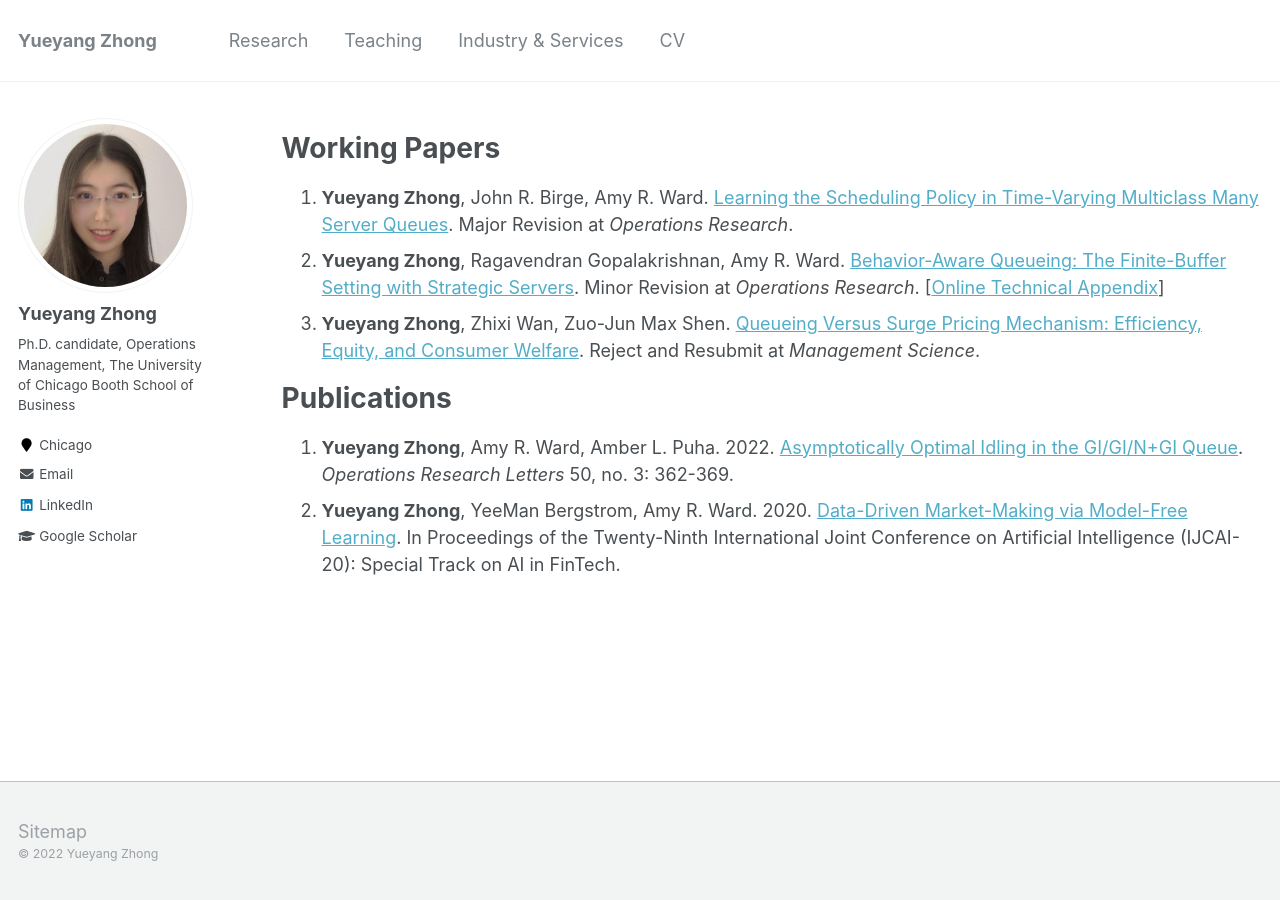
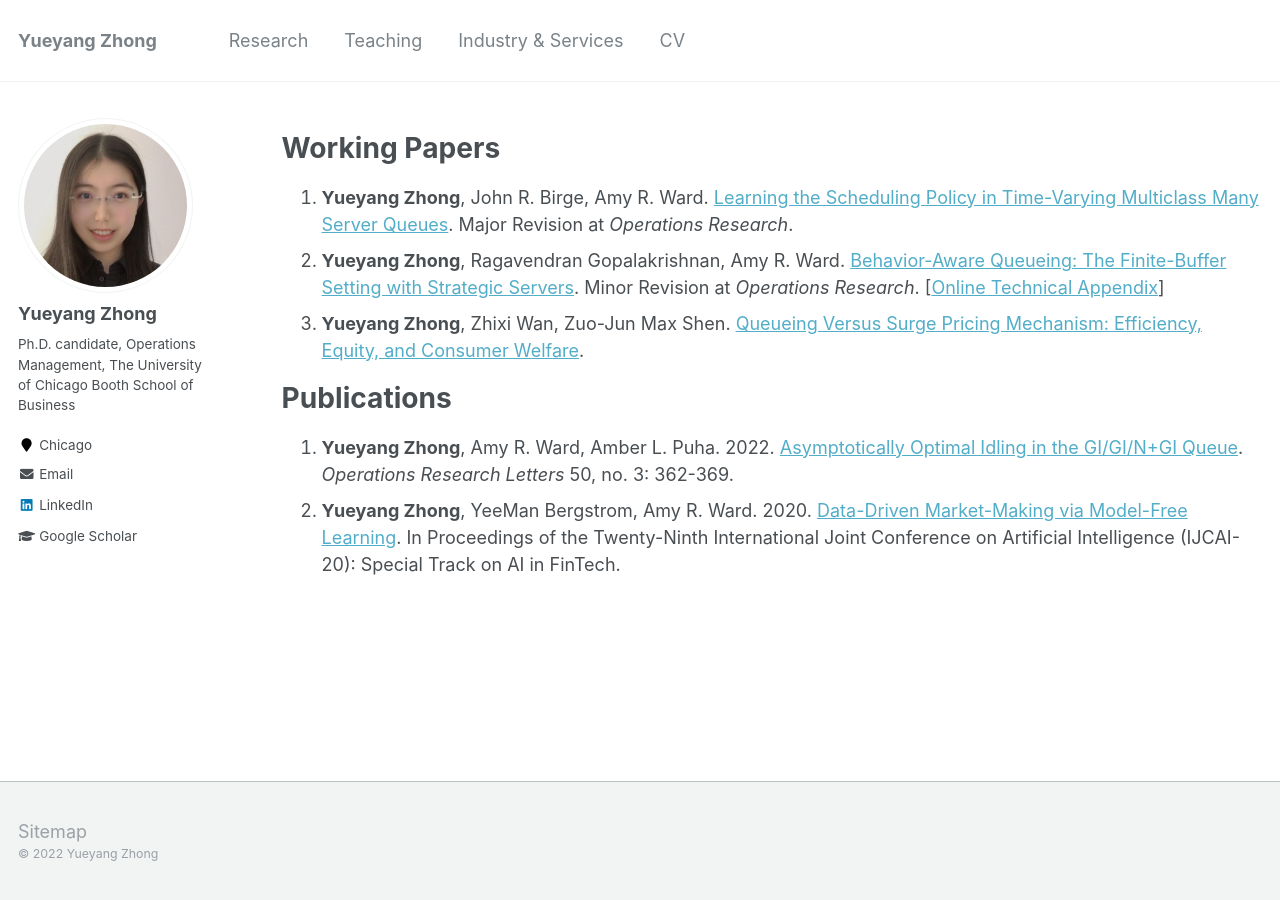
Before and after one commit to alicemengqi/site, a Jekyll site: the page built from _pages/publications.md, in a window 1280 px wide. Built offline with Jekyll 4.4.1, drawn with Linux system fonts in a browser that asks for light colours.

Commit message:
Update publications.md

```diff
--- a/_pages/publications.md
+++ b/_pages/publications.md
@@ -9,7 +9,7 @@
 # Working Papers
 1. **Yueyang Zhong**, John R. Birge, Amy R. Ward. [Learning the Scheduling Policy in Time-Varying Multiclass Many Server Queues](https://papers.ssrn.com/sol3/papers.cfm?abstract_id=4090021). Major Revision at *Operations Research*.
 2. **Yueyang Zhong**, Ragavendran Gopalakrishnan, Amy R. Ward. [Behavior-Aware Queueing: The Finite-Buffer Setting with Strategic Servers](https://papers.ssrn.com/sol3/papers.cfm?abstract_id=3633435). Minor Revision at *Operations Research*. [[Online Technical Appendix](https://yzhong0.github.io/yueyangzhong/files/finitebuffer_strategicserver_technical_file.pdf)]
-3. **Yueyang Zhong**, Zhixi Wan, Zuo-Jun Max Shen. [Queueing Versus Surge Pricing Mechanism: Efficiency, Equity, and Consumer Welfare](https://papers.ssrn.com/sol3/papers.cfm?abstract_id=3699134). Reject and Resubmit at *Management Science*.
+3. **Yueyang Zhong**, Zhixi Wan, Zuo-Jun Max Shen. [Queueing Versus Surge Pricing Mechanism: Efficiency, Equity, and Consumer Welfare](https://papers.ssrn.com/sol3/papers.cfm?abstract_id=3699134).
 
 
 # Publications
```
